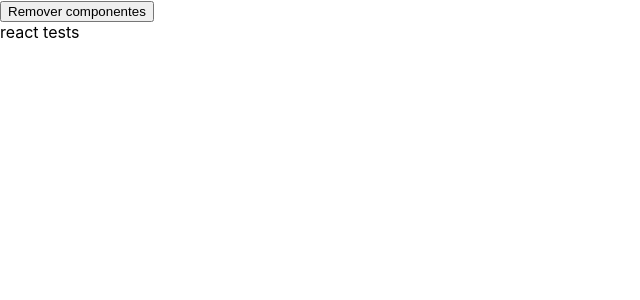
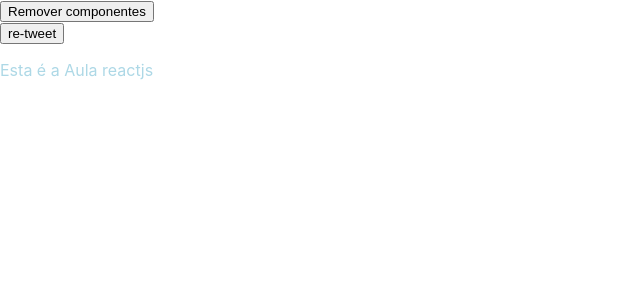
Before and after one commit to OlivierNdeye/advanced-react, a React (Create React App) app: page / in a window 1280 px wide. Shown: the top 300 px of the page, without its empty margins (0-640 px from the left). Built offline with nearby package versions, Linux system fonts and the light colour scheme.

Commit message:
update do arquivo Twitter do projeto

```diff
--- a/src/Twitter.js
+++ b/src/Twitter.js
@@ -1,33 +1,62 @@
-import React, { Component } from "react"
+import React, { useEffect, useState, memo} from "react"
 
-class Twitter extends Component {
+const areEqual = (prevProps, nextProps) => {
+  return prevProps.loading === nextProps.loading
+}
 
-   componentDidMount(){
-     const {posts, loading} = this.props
+function Twitter(props) {
+ const {loading} = props
+ const [tweet, setTweet] = useState('title')
+
+
+   //uso do useEffect é similar ao componentDidMount()
+   useEffect(() => {
+    const {posts, loading} = props
     console.log('componentDidMount', posts)
     console.log('componentDidMount:loading', loading)
+   }, [])
+
+   //ComponentDidUpdate()
+   useEffect(() =>{
+     console.log('componentDidUpdate', loading)
+   }, [loading])
+
+   //componentWillUnmout
+   useEffect(() => {
+     return() => {
+       console.log('componentWillUnmout: Removido com sucesso!')
+     }
+   }, [])
+
+  //  componentDidUpdate = (prevProps) => {
+  //    const { loading } = props
+  //     if(props.loading !== prevProps.loading) {
+  //       console.log('componentDidUpdate:loading', loading)
+  //     }
+  //  }
+
+  //  componentWillUnmount =   () => {
+  //    console.log('componentWillUnmount: fui removido ;) ')
+  //  }
+
+  //  shouldComponentUpdate = (nextProps, nextState) => {
+  //    return state.tweet !== nextState.tweet || nextProps.loading !== this.props.loading
+  //  }
+
+   const handleTweet = () => {
+     setTweet('Tweet atualizado com sucesso')
    }
 
-   componentDidUpdate(prevProps){
-     const { loading } = this.props
-      if(this.props.loading !== prevProps.loading) {
-        console.log('componentDidUpdate:loading', loading)
-      }
-   }
+  console.log('Tweet Atualizado', tweet)
 
-   componentWillUnmount(){
-     console.log('componentWillUnmount: fui removido ;) ')
-   }
-
-  render() {
-    const {posts} = this.props
-    console.log('render', posts)
   return (
      <div>
-        react tests
+       <button onClick={handleTweet}>
+         re-tweet
+       </button>
+       <p style={{color: "lightblue"}}> Esta é a Aula reactjs </p>
      </div>
    )
 }
-}
 
-export default Twitter
+export default memo(Twitter, areEqual)
```
Lines whose indentation alone changed are shown as unchanged.
